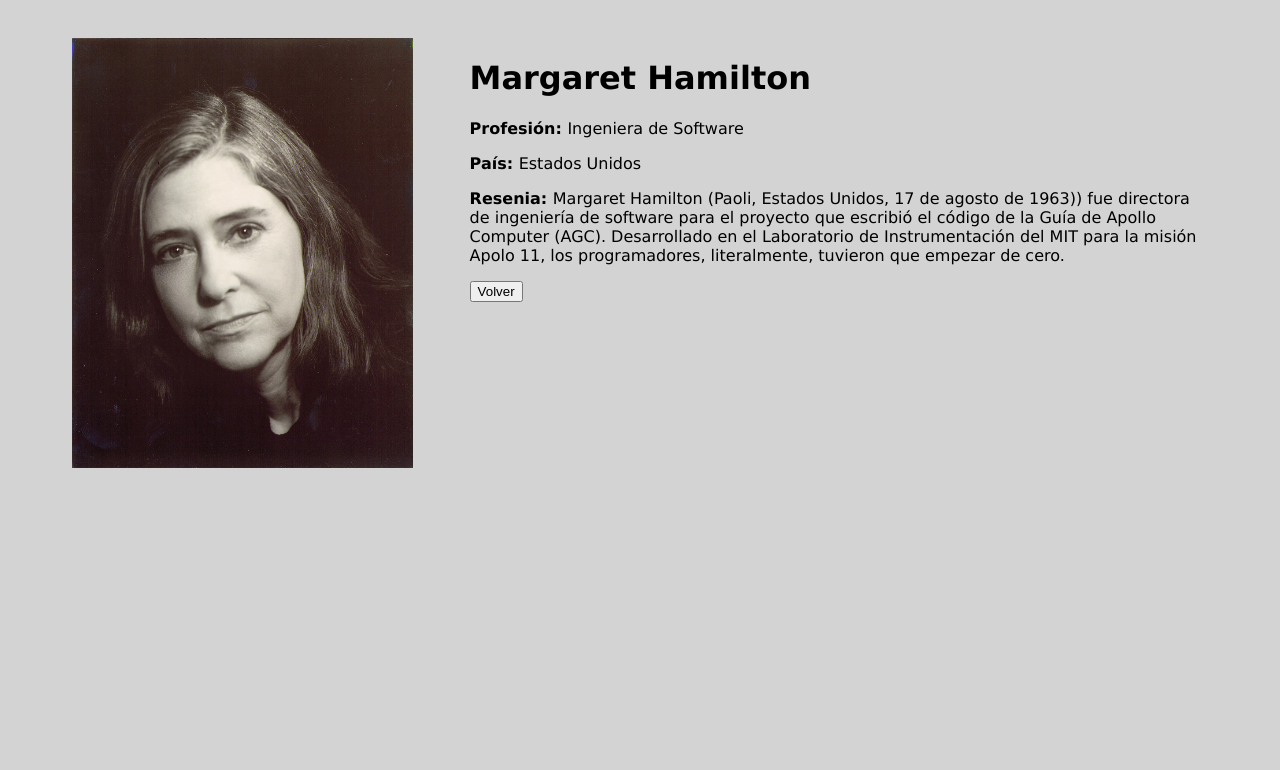
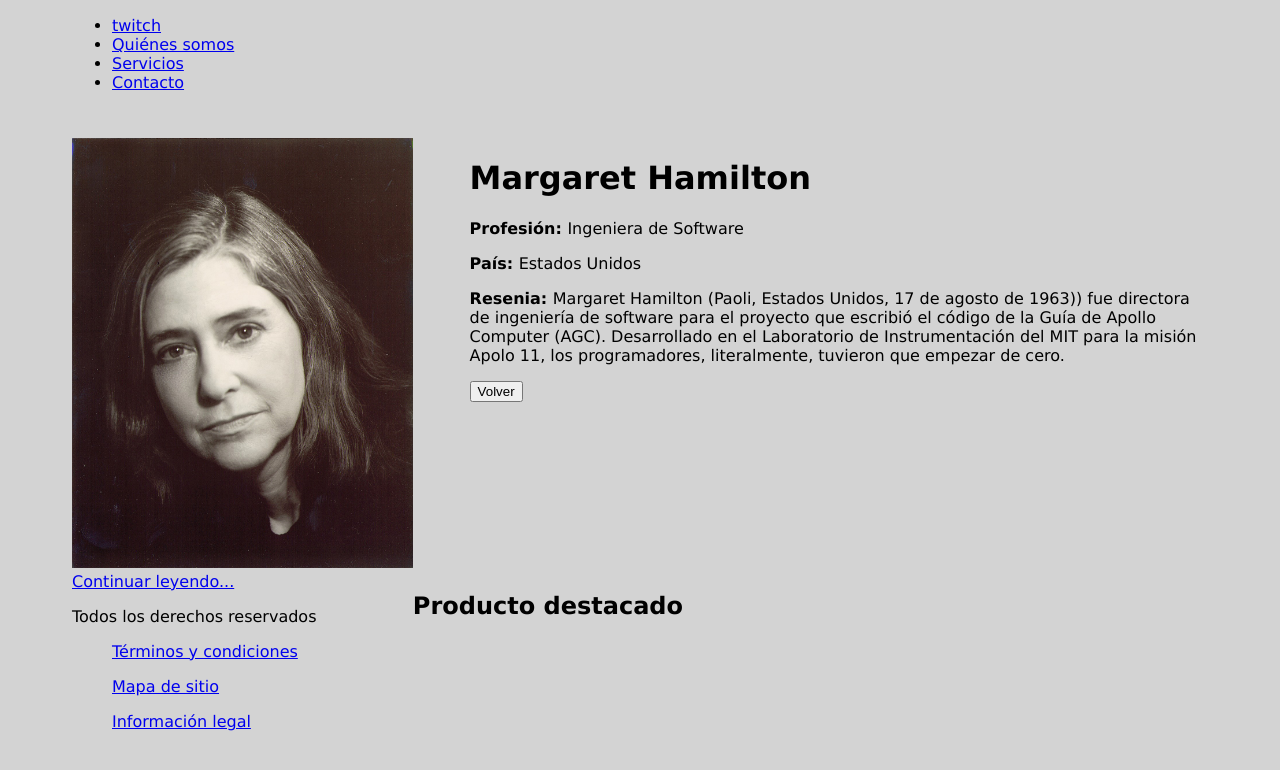
Before and after one commit to Matias-07/Prueba-node, a website: page DH-Heroes/views/hamilton.html in a window 1280 px wide. Drawn offline with Linux system fonts and the light colour scheme.

Commit message:
Cambios html y css con mama y papa

```diff
--- a/DH-Heroes/public/css/styles.css
+++ b/DH-Heroes/public/css/styles.css
@@ -47,3 +47,10 @@ main ul li a{
     text-decoration: none;
     color: gray;
 }
+div.Mati {
+    padding-right: 5%;
+    width: 65%;
+    float: right;
+    border: turquoise;
+    border-width: 1cm;
+}
--- a/DH-Heroes/views/hamilton.html
+++ b/DH-Heroes/views/hamilton.html
@@ -5,6 +5,15 @@
     <meta name="viewport" content="width=device-width, initial-scale=1.0">
     <title>DH Heroes</title>
     <link rel="stylesheet" href="/css/styles.css">
+    <nav>
+        <ul>
+        <li><a href="https://www.twitch.tv/">twitch</a></li>
+        <li><a href="#">Quiénes somos</a></li>
+        <li><a href="#">Servicios</a></li>
+        <li><a href="#">Contacto</a></li>
+        </ul>
+      </nav>
+
 </head>
 <body>
         <div class="container">
@@ -19,5 +28,23 @@
                 <a href="/"><button>Volver</button></a>
             </div>
         </div>
-    </body>
+    <section>
+            <header>
+                <div class="Mati"><h2>Producto destacado</h2></div>
+            </header>
+            <!-- Contenido del producto -->
+            <footer>
+            <a href="#">Continuar leyendo...</a>
+            </footer>
+    </section>
+</body>
+
+<footer>
+        <p>Todos los derechos reservados</p>
+        <nav>
+        <ul><a href="#">Términos y condiciones</a></ul>
+        <ul><a href="#">Mapa de sitio</a></ul>
+        <ul><a href="#">Información legal</a></ul>
+        </nav>
+</footer>
 </html>
```
Also changed, not shown: DH-Heroes/views/babbage.html (+1 -0 lines), Modulo_4/pruebaHtml.html (added, +16 -0 lines).
